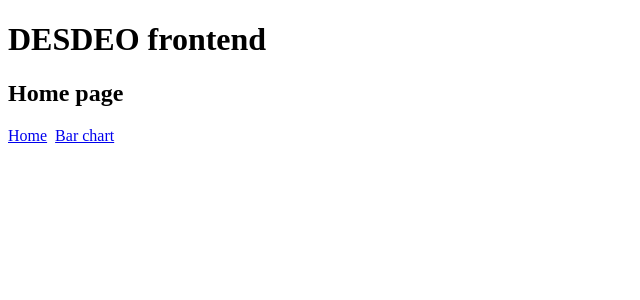
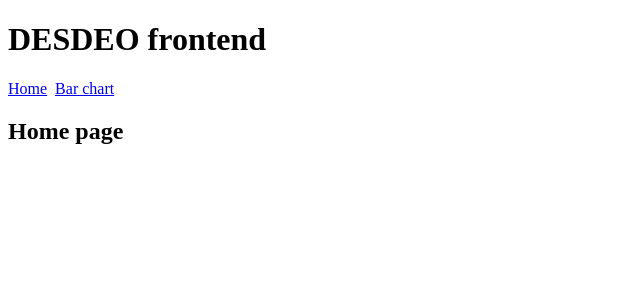
Before and after one commit to mika-alaoutinen/desdeo-frontend, a React (Create React App) app: page / in a window 1280 px wide. Shown: the top 300 px of the page, without its empty margins (0-640 px from the left). Built offline with nearby package versions, Linux system fonts and the light colour scheme.

Commit message:
Refactor Navigation and Routes into separate components

```diff
--- a/src/App.tsx
+++ b/src/App.tsx
@@ -1,13 +1,16 @@
 import React from 'react'
 
-import Navigation from './components/navigation/Navigation'
+import Header from './components/common/Header'
+import Navigation from './components/common/Navigation'
+import Routes from './router/Routes'
 
 const App: React.FC = () => {
 
   return (
     <div className='App'>
-      <h1>DESDEO frontend</h1>
+      <Header />
       <Navigation />
+      <Routes />
     </div>
   )
 }
--- /dev/null
+++ b/src/components/common/Header.tsx
@@ -0,0 +1,9 @@
+import React from 'react'
+
+const Header: React.FC = () => (
+  <div className='Header'>
+    <h1>DESDEO frontend</h1>
+  </div>
+)
+
+export default Header
--- /dev/null
+++ b/src/components/common/Navigation.tsx
@@ -0,0 +1,18 @@
+import React from 'react'
+import { Link } from 'react-router-dom'
+
+import { barchart, home } from '../../constants'
+
+const Navigation: React.FC = () => (
+  <nav>
+    <Link style={{ paddingRight: '0.5em' }} to={home}>
+      Home
+    </Link>
+
+    <Link style={{ paddingRight: '0.5em' }} to={barchart}>
+      Bar chart
+    </Link>
+  </nav>
+)
+
+export default Navigation
--- a/src/components/navigation/Navigation.tsx
+++ /dev/null
@@ -1,23 +0,0 @@
-import React from 'react'
-import { Link } from 'react-router-dom'
-
-import Routes from '../../router/Routes'
-import { barchart, home } from '../../constants'
-
-const Navigation: React.FC = () => (
-  <div className='navigation'>
-    <Routes />
-
-    <nav className='navigation-bar'>
-      <Link style={{ paddingRight: '0.5em' }} to={home}>
-        Home
-      </Link>
-
-      <Link style={{ paddingRight: '0.5em' }} to={barchart}>
-        Bar chart
-      </Link>
-    </nav>
-  </div>
-)
-
-export default Navigation
```
